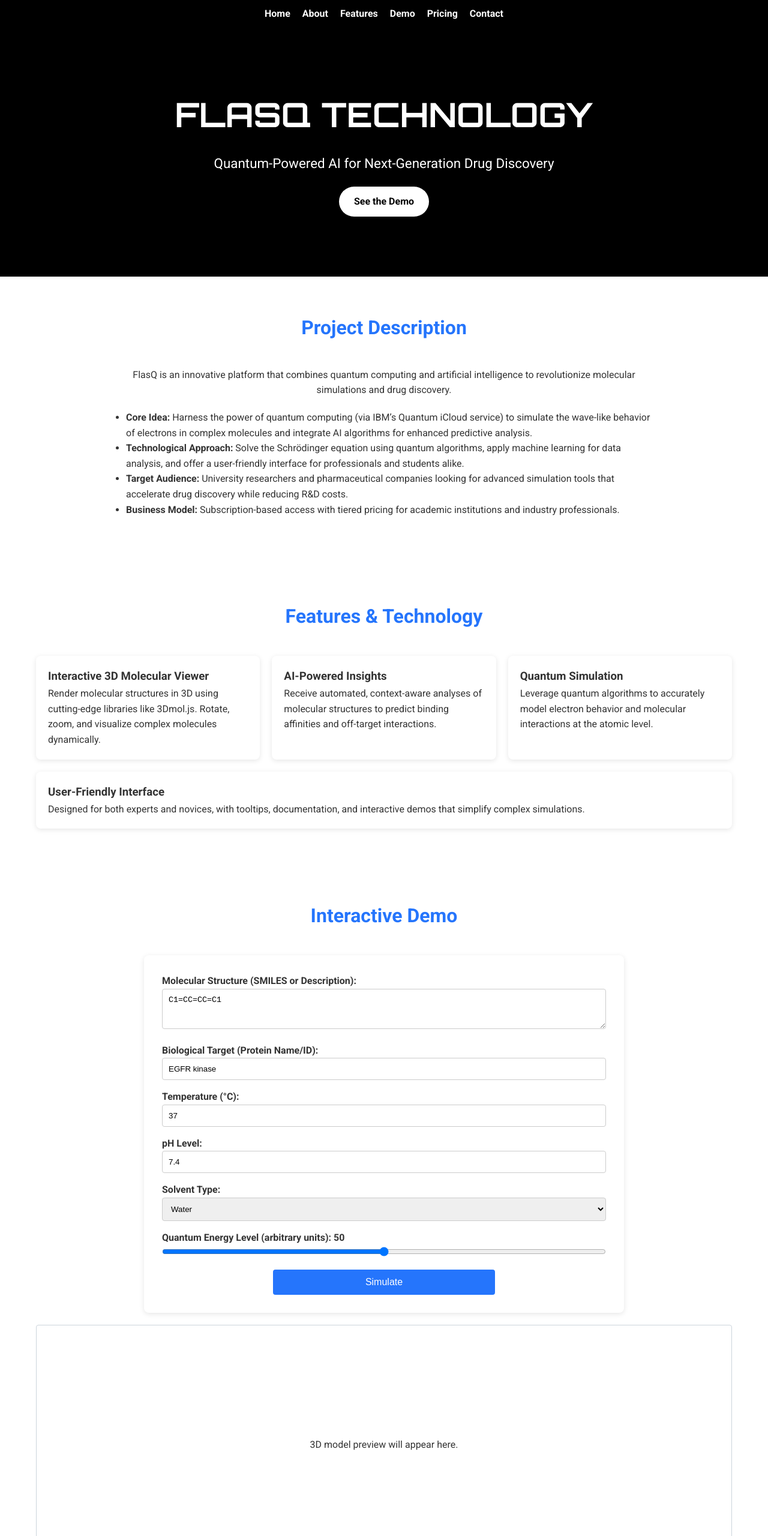
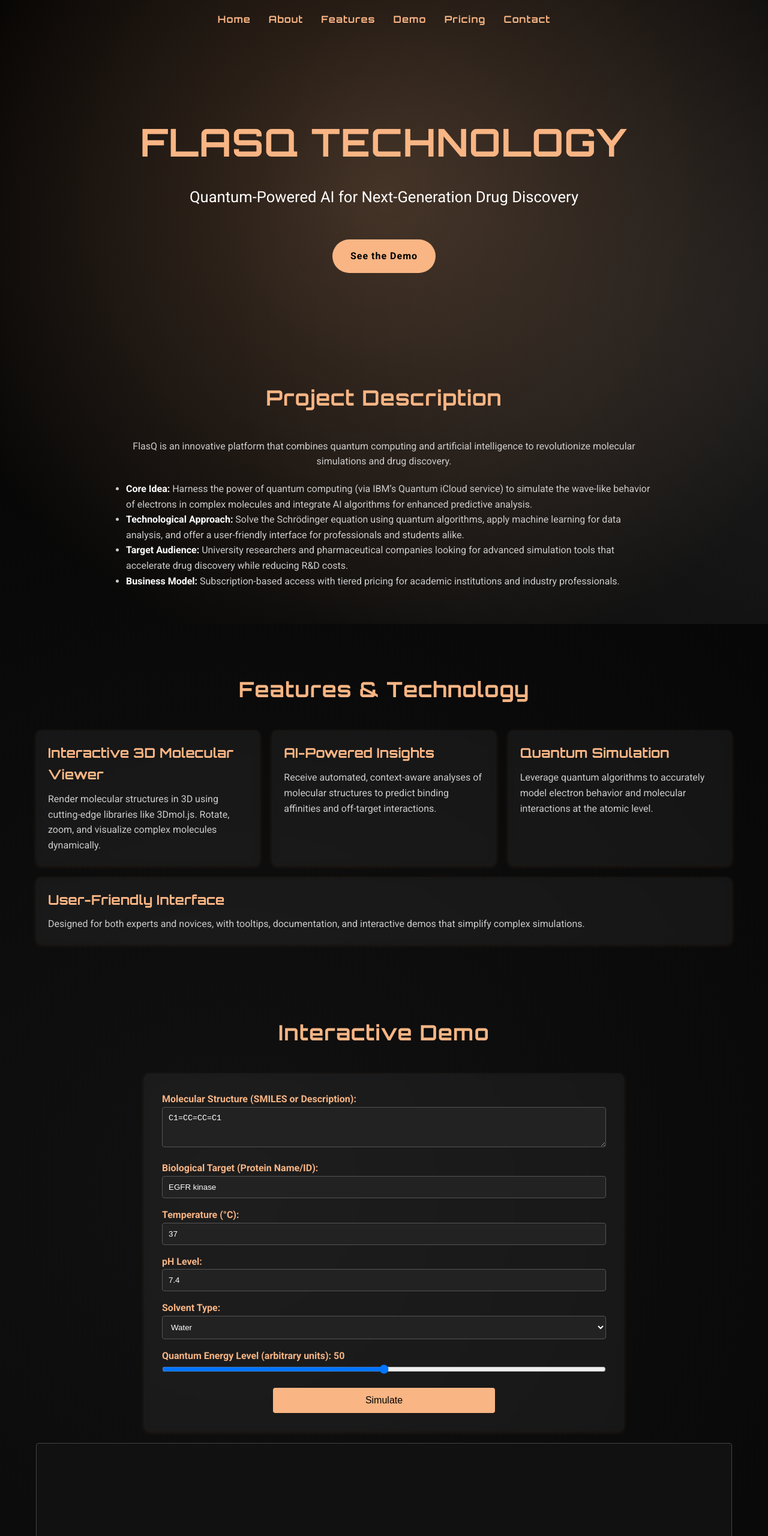
Before and after one commit to emhamed/FlisQ-Simulator, a plain HTML site: page index.html in a window 1280 px wide. Shown: the top 2560 px of the page at 60% size. Drawn offline with Linux system fonts and the light colour scheme.

Commit message:
Update index.html

```diff
--- a/index.html
+++ b/index.html
@@ -2,64 +2,126 @@
 <html lang="en">
 <head>
   <meta charset="UTF-8" />
-  <meta name="viewport" content="width=device-width, initial-scale=1.0" />
+  <meta name="viewport" content="width=device-width, initial-scale=1.0"/>
   <title>FLASQ TECHNOLOGY</title>
   <!-- Google Fonts -->
-  <link rel="preconnect" href="https://fonts.googleapis.com" />
-  <link rel="preconnect" href="https://fonts.gstatic.com" crossorigin />
-  <!-- Importing Orbitron for a voltage-inspired look for the header title -->
-  <link href="https://fonts.googleapis.com/css2?family=Orbitron:wght@400;700&family=Roboto:wght@400;700&display=swap" rel="stylesheet" />
+  <link rel="preconnect" href="https://fonts.googleapis.com"/>
+  <link rel="preconnect" href="https://fonts.gstatic.com" crossorigin/>
+  <link href="https://fonts.googleapis.com/css2?family=Orbitron:wght@400;700&family=Roboto:wght@300;400;700&display=swap" rel="stylesheet"/>
   <!-- 3Dmol.js Library for 3D visualization -->
   <script src="https://3Dmol.csb.pitt.edu/build/3Dmol-min.js"></script>
+
   <style>
-    /* Global Styles */
-    * { box-sizing: border-box; margin: 0; padding: 0; }
+    /*
+     * GLOBAL STYLES
+     */
+    * {
+      margin: 0;
+      padding: 0;
+      box-sizing: border-box;
+    }
     body {
       font-family: 'Roboto', sans-serif;
-      background: #fff; /* Keep overall background white */
-      color: #333;
+      background: #000; /* Overall black background */
+      color: #fff; /* White text by default */
       line-height: 1.6;
+      position: relative;
+      overflow-x: hidden;
+      /* Optionally, add a subtle radial gradient to the black background for depth */
+      background: radial-gradient(circle at 30% 50%, #111 0%, #000 100%);
     }
-    a { color: inherit; text-decoration: none; }
-    /* Navigation */
+
+    /*
+     * ABSTRACT BACKGROUND SHAPES
+     * You can adjust or add more shapes to mimic your pitch design.
+     */
+    body::before {
+      content: '';
+      position: fixed;
+      top: -20%;
+      left: -10%;
+      width: 150%;
+      height: 150%;
+      background: radial-gradient(circle at 40% 40%, rgba(249,181,132,0.25), transparent 60%),
+                  radial-gradient(circle at 80% 60%, rgba(255,255,255,0.1), transparent 60%);
+      z-index: 0; /* Make sure it stays behind the content */
+    }
+
+    a {
+      color: inherit;
+      text-decoration: none;
+    }
+
+    /*
+     * NAVIGATION
+     */
     nav {
-      background: #000; /* Changed from blue gradient to black */
-      padding: 10px 20px;
+      position: relative;
+      z-index: 1;
+      background: transparent; /* Let the black/gradient show through */
+      padding: 20px;
       text-align: center;
     }
     nav ul {
       list-style: none;
       display: flex;
+      flex-wrap: wrap;
       justify-content: center;
-      gap: 20px;
+      gap: 30px;
     }
-    nav ul li { font-weight: bold; color: #fff; }
-    /* Hero Section */
+    nav ul li {
+      font-weight: 700;
+      font-family: 'Orbitron', sans-serif;
+      color: #F9B584; /* Highlight color for nav links */
+      letter-spacing: 1px;
+    }
+    nav ul li a:hover {
+      color: #fff;
+    }
+
+    /*
+     * HERO SECTION
+     */
     header {
-      background: #000; /* Changed from blue gradient to black */
-      color: white;
-      padding: 100px 20px;
+      position: relative;
+      z-index: 1;
+      padding: 120px 20px;
       text-align: center;
     }
     header h1 {
-      font-family: 'Orbitron', sans-serif; /* Voltage-inspired font for title */
-      font-size: 3.5em;
+      font-family: 'Orbitron', sans-serif; /* Futuristic font for brand title */
+      font-size: 4em;
+      color: #F9B584;
       margin-bottom: 20px;
+      letter-spacing: 1px;
     }
-    header p { font-size: 1.4em; }
+    header p {
+      font-size: 1.6em;
+      max-width: 900px;
+      margin: 0 auto 30px auto;
+      color: #fff;
+    }
     header .cta {
       display: inline-block;
       margin-top: 20px;
-      background: #fff;
+      background: #F9B584;
       color: #000;
-      padding: 12px 25px;
-      border-radius: 25px;
+      padding: 15px 30px;
+      border-radius: 30px;
       font-weight: bold;
       transition: background 0.3s;
+      letter-spacing: 1px;
     }
-    header .cta:hover { background: #eaeaea; }
-    /* Sections */
+    header .cta:hover {
+      background: #ffbb92; /* Slightly lighter hover color */
+    }
+
+    /*
+     * SECTION BASE STYLES
+     */
     section {
+      position: relative;
+      z-index: 1;
       padding: 60px 20px;
       max-width: 1200px;
       margin: auto;
@@ -67,10 +129,18 @@
     section h2 {
       text-align: center;
       margin-bottom: 40px;
-      color: #2575fc;
-      font-size: 2em;
+      color: #F9B584; /* Use highlight color for headings */
+      font-size: 2.2em;
+      font-family: 'Orbitron', sans-serif;
+      letter-spacing: 1px;
     }
-    /* About Section */
+    section p {
+      color: #ccc;
+    }
+
+    /*
+     * ABOUT SECTION
+     */
     #about p {
       max-width: 900px;
       margin: auto;
@@ -82,8 +152,15 @@
       margin: 20px auto;
       list-style: disc;
       padding-left: 20px;
+      color: #ccc;
     }
-    /* Features Section */
+    #about li strong {
+      color: #fff; /* Make strong text pop out */
+    }
+
+    /*
+     * FEATURES SECTION
+     */
     #features .feature-list {
       display: flex;
       flex-wrap: wrap;
@@ -91,38 +168,59 @@
       justify-content: center;
     }
     #features .feature {
-      background: #fff;
+      background: rgba(255,255,255,0.05); /* Subtle overlay for card */
       padding: 20px;
       border-radius: 8px;
       flex: 1 1 300px;
-      box-shadow: 0 2px 8px rgba(0,0,0,0.1);
+      box-shadow: 0 2px 8px rgba(249,181,132,0.1);
+      color: #fff;
+      backdrop-filter: blur(5px);
     }
-    /* Demo Section */
+    #features .feature h3 {
+      color: #F9B584;
+      margin-bottom: 10px;
+      font-family: 'Orbitron', sans-serif;
+      font-size: 1.4em;
+    }
+
+    /*
+     * DEMO SECTION
+     */
     #demo form {
-      background: #fff;
+      background: rgba(255,255,255,0.05);
       padding: 30px;
       border-radius: 8px;
-      box-shadow: 0 2px 8px rgba(0, 0, 0, 0.1);
+      box-shadow: 0 2px 8px rgba(249,181,132,0.1);
       max-width: 800px;
       margin: auto;
       display: flex;
       flex-direction: column;
       gap: 15px;
+      color: #fff;
+      backdrop-filter: blur(5px);
     }
-    #demo label { font-weight: bold; margin-bottom: 5px; }
+    #demo label {
+      font-weight: bold;
+      margin-bottom: 5px;
+      color: #F9B584;
+    }
     #demo input[type="text"],
     #demo input[type="number"],
     #demo select,
     #demo textarea {
       padding: 10px;
-      border: 1px solid #ccc;
+      border: 1px solid #555;
       border-radius: 4px;
       width: 100%;
+      background: #222;
+      color: #fff;
     }
-    #demo input[type="range"] { width: 100%; }
+    #demo input[type="range"] {
+      width: 100%;
+    }
     #demo .btn {
-      background: #2575fc;
-      color: white;
+      background: #F9B584;
+      color: #000;
       padding: 12px 20px;
       border: none;
       border-radius: 4px;
@@ -130,18 +228,24 @@
       cursor: pointer;
       align-self: center;
       width: 50%;
+      transition: background 0.3s;
     }
-    #demo .btn:hover { background: #1a5bb8; }
-    /* Viewer Container */
+    #demo .btn:hover {
+      background: #ffbb92;
+    }
+
+    /*
+     * VIEWER CONTAINER
+     */
     #viewer {
       width: 100%;
       height: 400px;
       margin-top: 20px;
-      border: 1px solid #ccd4db;
+      border: 1px solid #444;
       border-radius: 4px;
       position: relative;
       overflow: hidden;
-      background: #fff;
+      background: #111;
     }
     #viewer p {
       position: absolute;
@@ -153,16 +257,25 @@
       justify-content: center;
       align-items: center;
       margin: 0;
+      color: #fff;
     }
     #simulationOutput {
-      background: #eef2f7;
-      border: 1px solid #ccd4db;
+      background: rgba(255,255,255,0.05);
+      border: 1px solid #444;
       border-radius: 4px;
       padding: 15px;
       margin-top: 20px;
       display: none;
+      color: #fff;
+      backdrop-filter: blur(5px);
     }
-    /* Pricing Section */
+    #simulationOutput h2 {
+      color: #F9B584;
+    }
+
+    /*
+     * PRICING SECTION
+     */
     #pricing .pricing-cards {
       display: flex;
       flex-wrap: wrap;
@@ -170,39 +283,72 @@
       justify-content: center;
     }
     #pricing .card {
-      background: #fff;
+      background: rgba(255,255,255,0.05);
       padding: 20px;
       border-radius: 8px;
       flex: 1 1 250px;
-      box-shadow: 0 2px 8px rgba(0,0,0,0.1);
+      box-shadow: 0 2px 8px rgba(249,181,132,0.1);
       text-align: center;
+      color: #fff;
+      backdrop-filter: blur(5px);
     }
-    #pricing .card h3 { margin-bottom: 10px; color: #2575fc; }
-    #pricing .card p { margin-bottom: 15px; }
-    #pricing .card .btn { width: 100%; }
-    /* Contact Section */
+    #pricing .card h3 {
+      margin-bottom: 10px;
+      color: #F9B584;
+      font-family: 'Orbitron', sans-serif;
+    }
+    #pricing .card p {
+      margin-bottom: 15px;
+      color: #ccc;
+    }
+    #pricing .card .btn {
+      width: 100%;
+      background: #F9B584;
+      color: #000;
+      font-weight: bold;
+      border-radius: 4px;
+      padding: 12px 0;
+      border: none;
+      cursor: pointer;
+      transition: background 0.3s;
+    }
+    #pricing .card .btn:hover {
+      background: #ffbb92;
+    }
+
+    /*
+     * CONTACT SECTION
+     */
     #contact form {
-      background: #fff;
+      background: rgba(255,255,255,0.05);
       padding: 30px;
       border-radius: 8px;
-      box-shadow: 0 2px 8px rgba(0, 0, 0, 0.1);
+      box-shadow: 0 2px 8px rgba(249,181,132,0.1);
       max-width: 600px;
       margin: auto;
       display: flex;
       flex-direction: column;
       gap: 15px;
+      color: #fff;
+      backdrop-filter: blur(5px);
+    }
+    #contact label {
+      color: #F9B584;
+      font-weight: bold;
     }
     #contact input[type="text"],
     #contact input[type="email"],
     #contact textarea {
       padding: 10px;
-      border: 1px solid #ccc;
+      border: 1px solid #555;
       border-radius: 4px;
       width: 100%;
+      background: #222;
+      color: #fff;
     }
     #contact .btn {
-      background: #2575fc;
-      color: white;
+      background: #F9B584;
+      color: #000;
       padding: 12px 20px;
       border: none;
       border-radius: 4px;
@@ -210,19 +356,36 @@
       cursor: pointer;
       align-self: center;
       width: 50%;
+      transition: background 0.3s;
     }
-    #contact .btn:hover { background: #1a5bb8; }
-    /* Footer */
+    #contact .btn:hover {
+      background: #ffbb92;
+    }
+
+    /*
+     * FOOTER
+     */
     footer {
       text-align: center;
       padding: 20px;
-      background: #333;
+      background: #111;
       color: #fff;
     }
-    /* Responsive Navigation */
+    footer p {
+      margin: 0;
+      color: #ccc;
+    }
+
+    /*
+     * RESPONSIVE DESIGN
+     */
     @media (max-width: 768px) {
       nav ul { flex-direction: column; }
       header h1 { font-size: 2.5em; }
+      #pricing .pricing-cards {
+        flex-direction: column;
+        align-items: center;
+      }
     }
   </style>
 </head>
@@ -318,7 +481,8 @@
       <!-- Quantum Mechanical Parameter -->
       <div>
         <label for="energyLevel">Quantum Energy Level (arbitrary units): <span id="energyDisplay">50</span></label>
-        <input type="range" id="energyLevel" min="0" max="100" value="50" oninput="document.getElementById('energyDisplay').textContent = this.value" />
+        <input type="range" id="energyLevel" min="0" max="100" value="50"
+               oninput="document.getElementById('energyDisplay').textContent = this.value" />
       </div>
       <!-- Submit Button -->
       <button type="button" class="btn" onclick="simulateDrug()">Simulate</button>
@@ -399,7 +563,7 @@
       // Setup the 3Dmol.js viewer using the 'viewer' div container
       let viewerElement = document.getElementById("viewer");
       viewerElement.innerHTML = ""; // Clear previous content
-      let config = { backgroundColor: "0xffffff" }; // Set viewer background to white
+      let config = { backgroundColor: "0x111111" }; // Slightly dark background
       let viewer = $3Dmol.createViewer("viewer", config);
 
       /*
```
